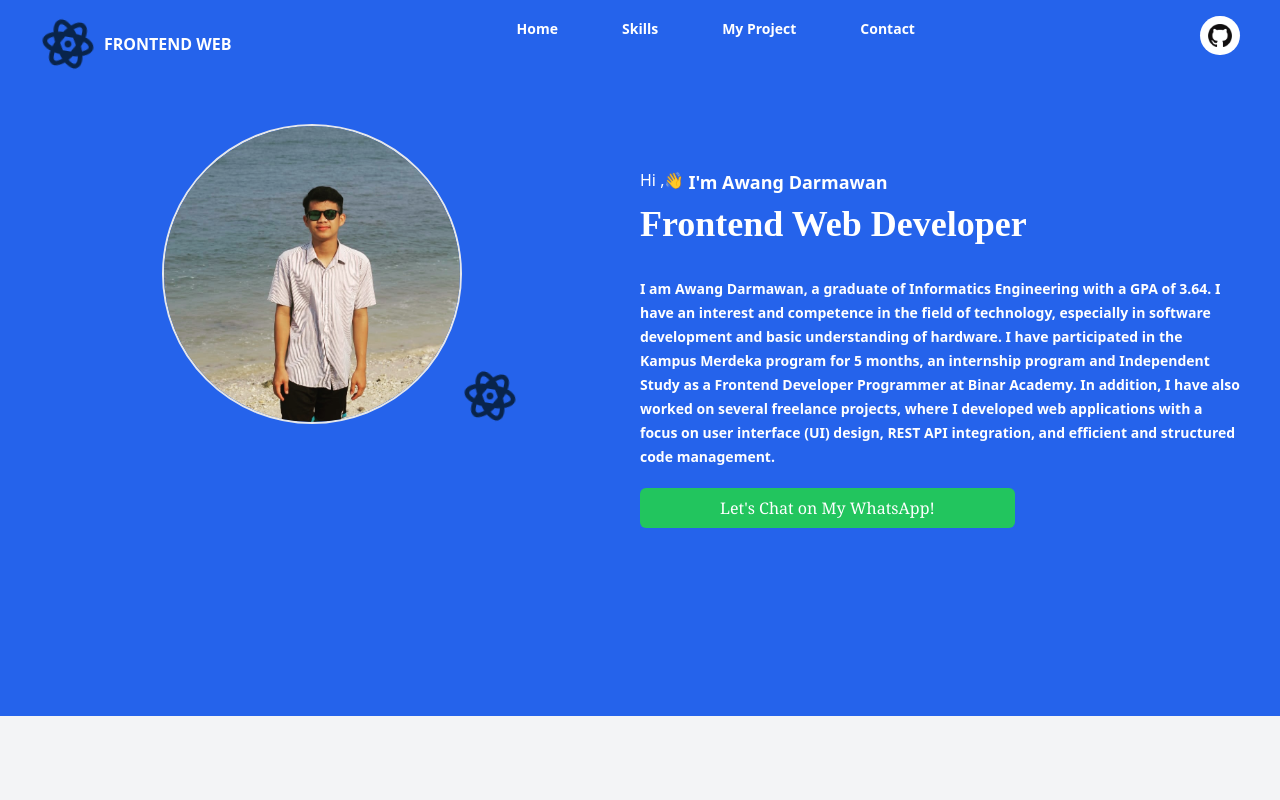
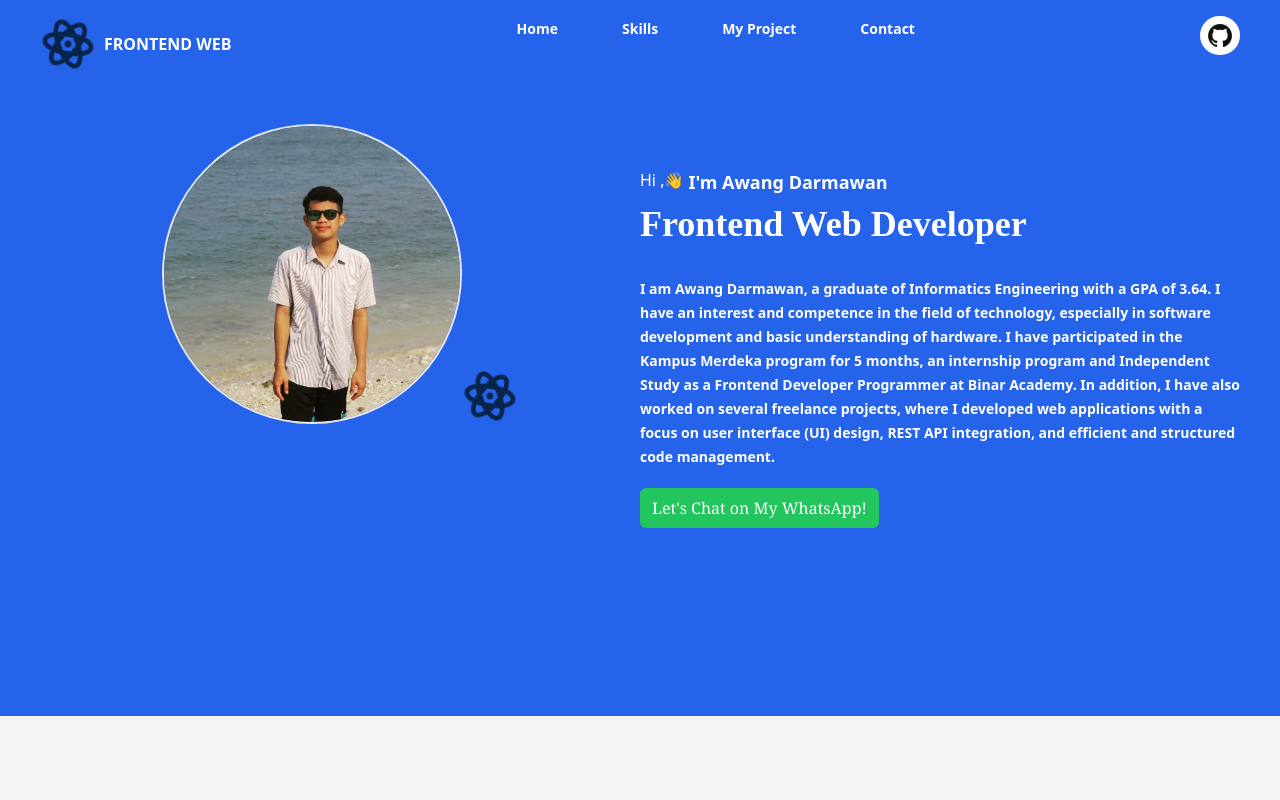
Before and after one commit to AwangDarmawan/Portofolio, a React (Vite) app: page / in a window 1280 px wide. Shown: the top 800 px of the page. Built offline with nearby package versions, Linux system fonts and the light colour scheme.

Commit message:
perbaiki

```diff
--- a/src/components/About.jsx
+++ b/src/components/About.jsx
@@ -25,7 +25,7 @@ function About() {
                       target="_blank"
                       rel="noopener noreferrer"
                     >
-                    <button className=' bg-green-500 hover:bg-green-200  flex-row-reverse flex px-20 py-2 rounded-md my-5 text-white font-serif border-l-stone-50'>Let's Chat on My WhatsApp!</button>
+                    <button className=' bg-green-500 hover:bg-green-200  flex-row-reverse flex px-3 py-2 rounded-md my-5 text-white font-serif border-l-stone-50'>Let's Chat on My WhatsApp!</button>
                     </a>
                 </div>
             </div>
--- a/src/components/Contak.jsx
+++ b/src/components/Contak.jsx
@@ -1,4 +1,4 @@
-import React from 'react'
+
 import github from "../assets/img/png/github.png"
 import Wa from "../assets/img/png/Wa.png"
 import Ig from "../assets/img/png/IG.png"
--- a/src/components/Skills.jsx
+++ b/src/components/Skills.jsx
@@ -1,4 +1,3 @@
-import React from 'react'
 
 import Html from '../assets/img/png/Html.png';
 import Css from '../assets/img/png/css.png';
@@ -14,8 +13,8 @@ function Skills() {
   return (
     <>
     {/* <section id='Skills' className='py-9 px-10'> */}
-      <div className='container'>
-        <h1 className=' text-center text-4xl  text-blue-600 font-black'>Skills</h1>
+      <div className='container '>
+        <h1 className=' text-center text-4xl  text-blue-600 font-black '>Skills</h1>
         <div className='my-5  grid grid-cols-12'>
           <div className='my-5 lg:col-span-3  md:col-span-3 sm:col-span-4 col-span-3 justify-center items-center flex flex-col'>
             <img src={Html} alt="" className='w-20 h-20 '/>
```
